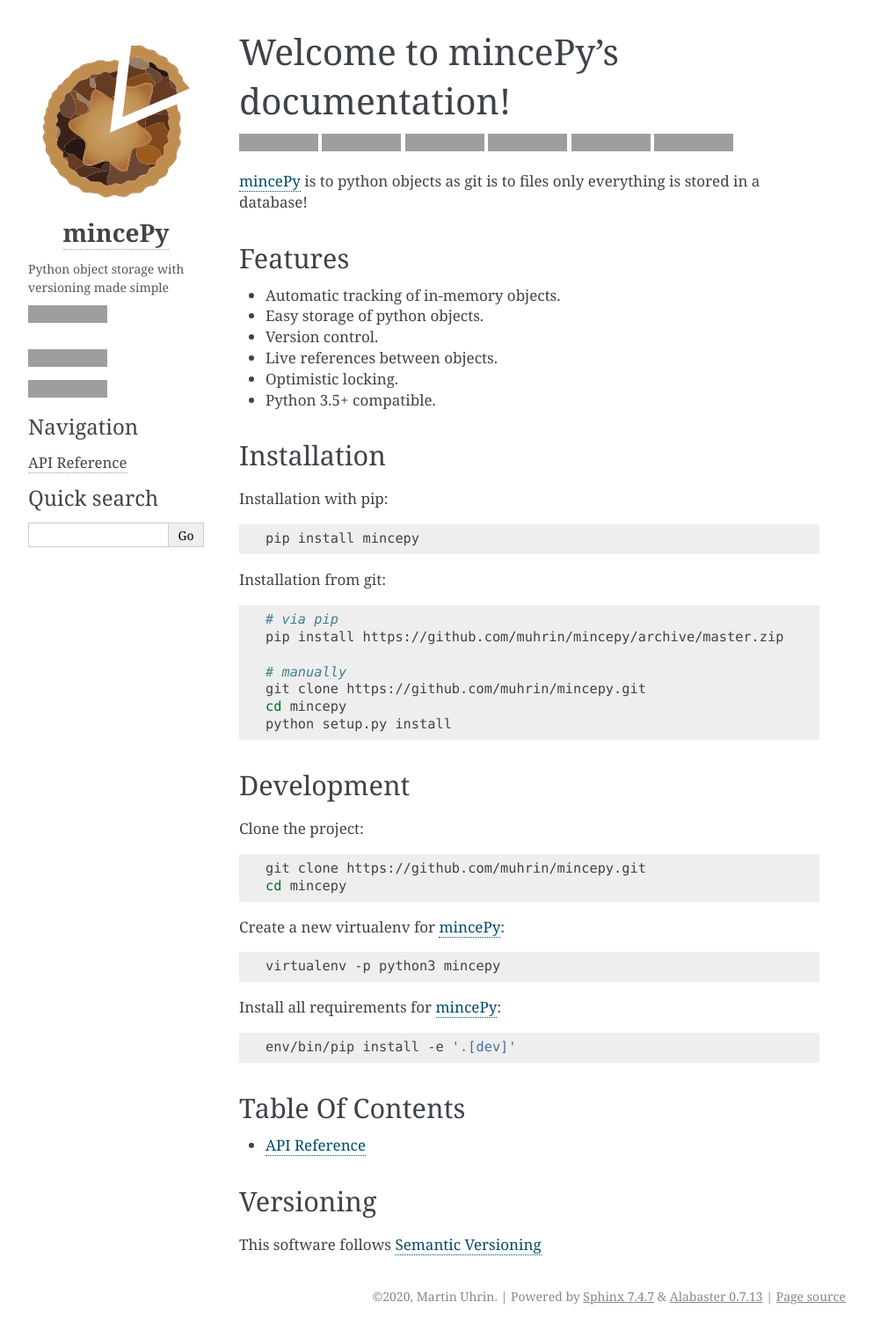
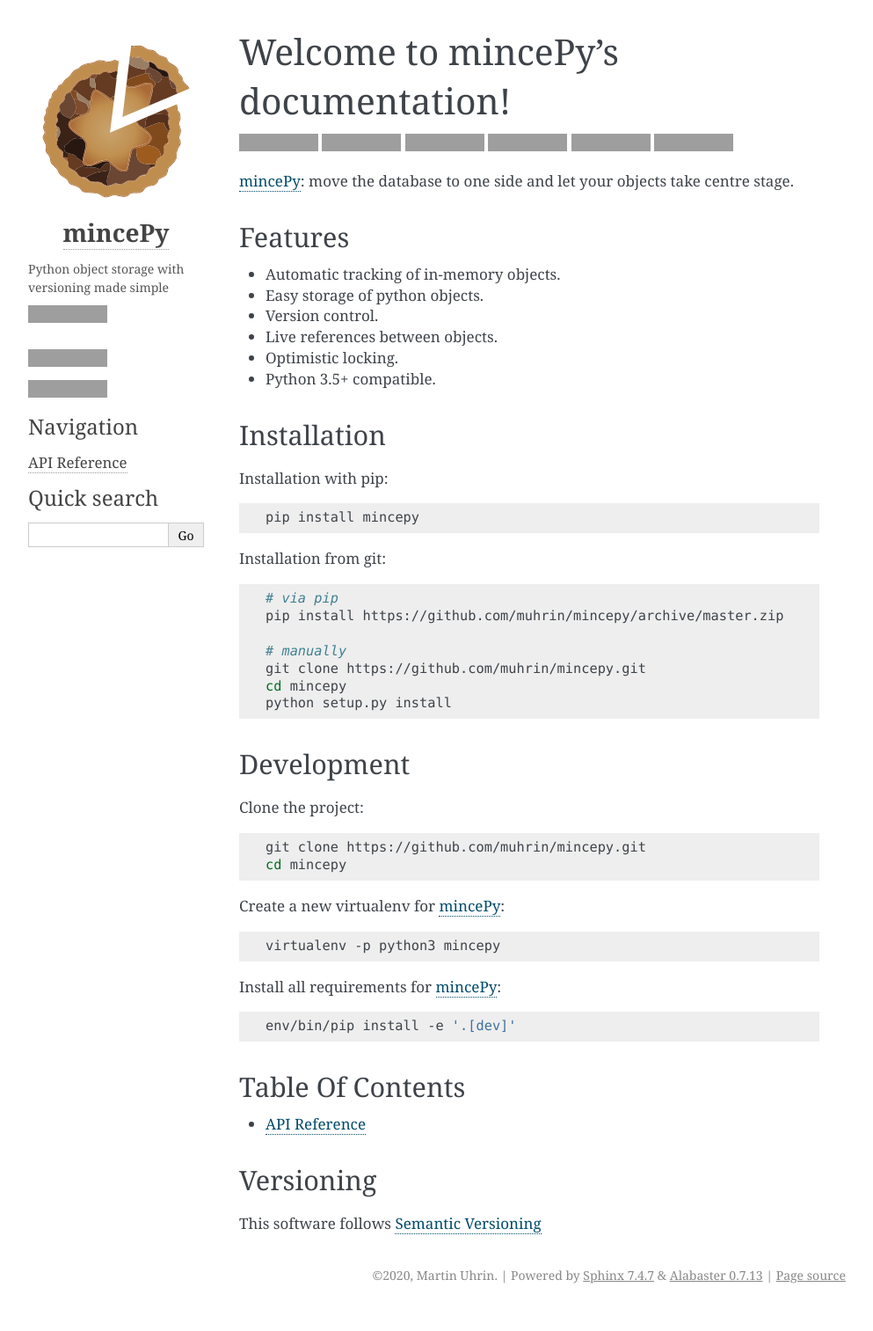
Before and after one commit to muhrin/mincepy, a Sphinx documentation site: the page built from docs/source/index.rst, in a window 1280 px wide, cut to the strip 0-1513 px from the top of the page. Shown: the whole strip at 88% size, without its empty margins (148-1141 px from the left). Built offline with Sphinx 7.4.7, drawn with Linux system fonts in a browser that asks for light colours; after the commit the page ends 1489 px from its top, so only the background shows below that; grey boxes are pictures that could not be loaded.

Commit message:
Minor changes to intro page and README

```diff
--- a/README.rst
+++ b/README.rst
@@ -1,4 +1,4 @@
-
+.. _documentation: https://mincepy.readthedocs.org/
 
 .. image:: docs/source/img/mincepy.svg
     :height: 64px
@@ -30,4 +30,6 @@
 mincePy
 =======
 
-MincePy: move the database to one side and let your objects take centre stage.
+mincePy: move the database to one side and let your objects take centre stage.
+
+See `documentation`_ for more information.
--- a/docs/source/index.rst
+++ b/docs/source/index.rst
@@ -31,7 +31,7 @@
     :target: https://pypi.python.org/pypi/mincepy/
 
 
-`mincePy`_ is to python objects as git is to files only everything is stored in a database!
+`mincePy`_: move the database to one side and let your objects take centre stage.
 
 
 Features
```
